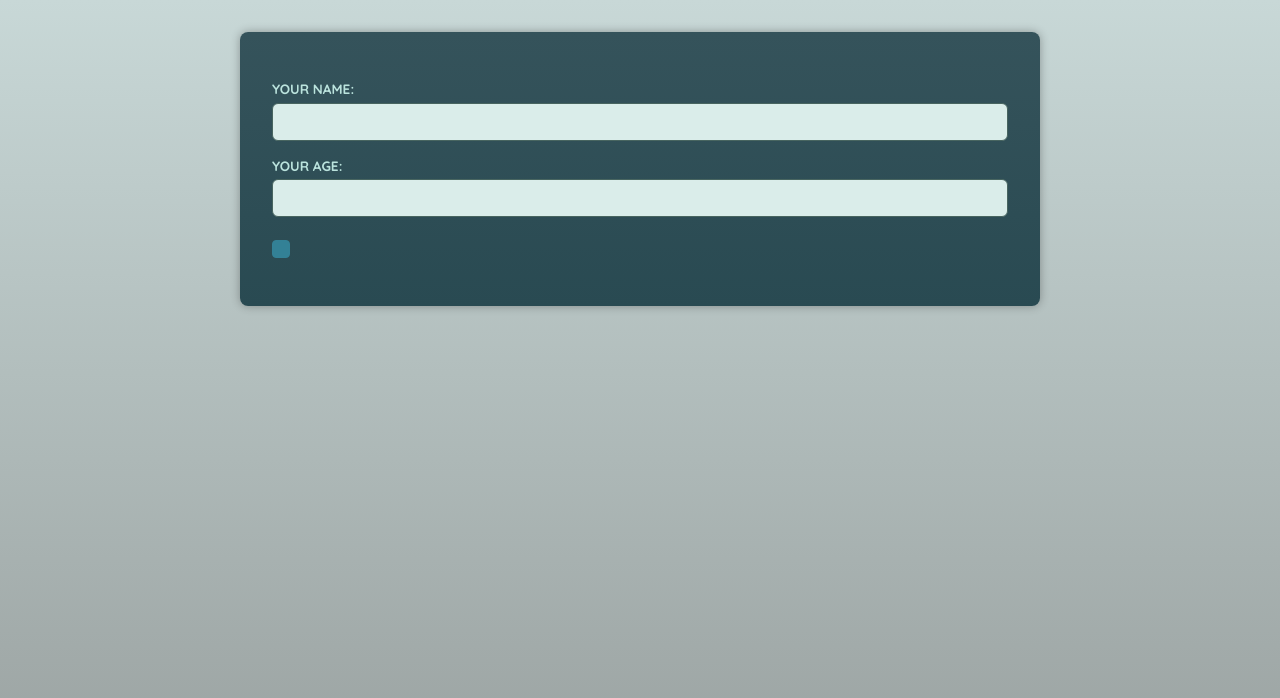
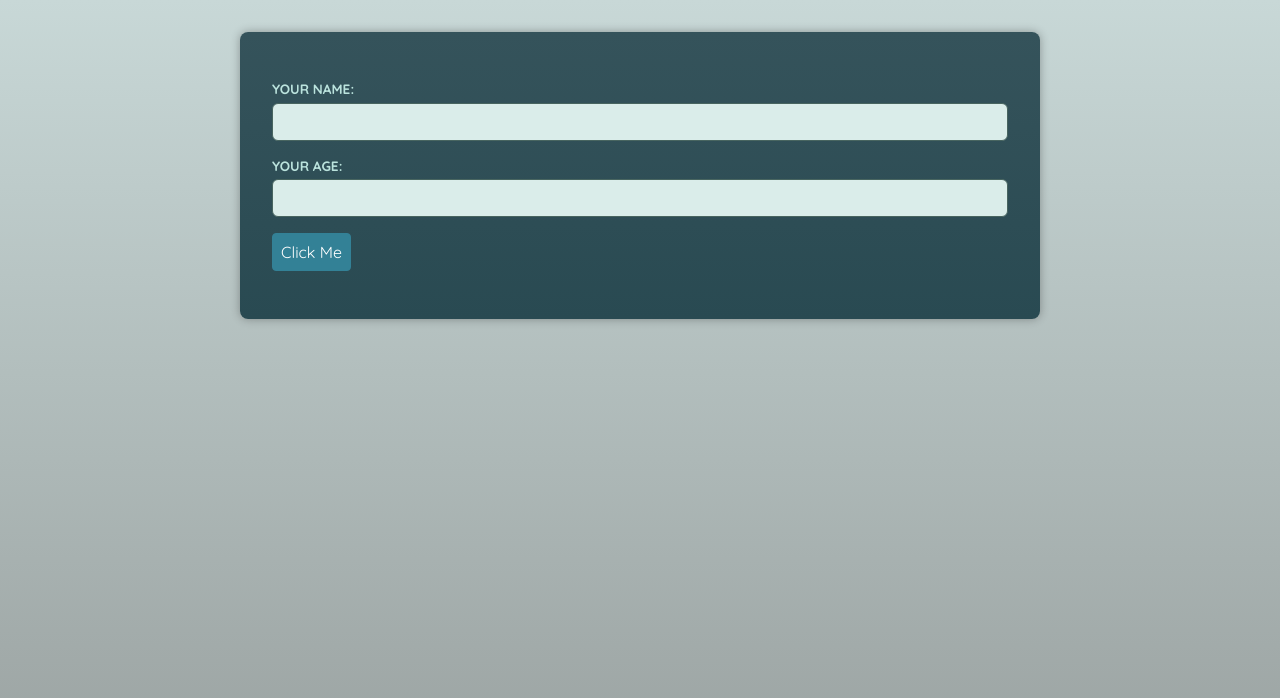
Before and after one commit to GaziRiad/Advanced-ts, a Next.js app: page / in a window 1280 px wide. Shown: the top 698 px of the page. Built offline with nearby package versions, Linux system fonts and the light colour scheme; a web font is replaced by a local one.

Commit message:
Building a better polymorphic component with generics

```diff
--- a/app/page.tsx
+++ b/app/page.tsx
@@ -1,3 +1,5 @@
+"use client";
+
 import Button from "@/components/Button";
 import Container from "@/components/Container";
 import Input from "@/components/Input";
@@ -9,11 +11,13 @@ export default function page() {
       <Input id="name" label="Your name:" type="text" />
       <Input id="age" label="Your age:" type="number" />
       <p>
-        {/* <Button el="button">A Button</Button> */}
-        <Container as={Button} />
-        {/* <Button el="anchor" href="https://google.com" target="_blank">
-          A Link
-        </Button> */}
+        <Container
+          as={Button}
+          el="button"
+          onClick={() => console.log("CLICKED!")}
+        >
+          Click Me
+        </Container>
       </p>
     </main>
   );
--- a/components/Button.tsx
+++ b/components/Button.tsx
@@ -1,3 +1,5 @@
+"use client";
+
 import React, { type ComponentPropsWithoutRef } from "react";
 
 type ButtonProps = {
--- a/components/Container.tsx
+++ b/components/Container.tsx
@@ -1,10 +1,22 @@
-import { type ElementType } from "react";
+"use client";
 
-type ContainerProps = {
-  as: ElementType;
-};
+import React, {
+  type ComponentPropsWithoutRef,
+  type ElementType,
+  type ReactNode,
+} from "react";
 
-export default function Container({ as }: ContainerProps) {
-  const Component = as;
-  return <Component />;
+type ContainerProps<T extends ElementType> = {
+  as?: T;
+  children: ReactNode;
+} & ComponentPropsWithoutRef<T>;
+
+export default function Container<C extends ElementType>({
+  as,
+  children,
+  ...props
+}: ContainerProps<C>) {
+  const Component = as || "div";
+
+  return <Component {...props}>{children}</Component>;
 }
```
Also changed, not shown: components/MyButton.tsx (added, +14 -0 lines).
